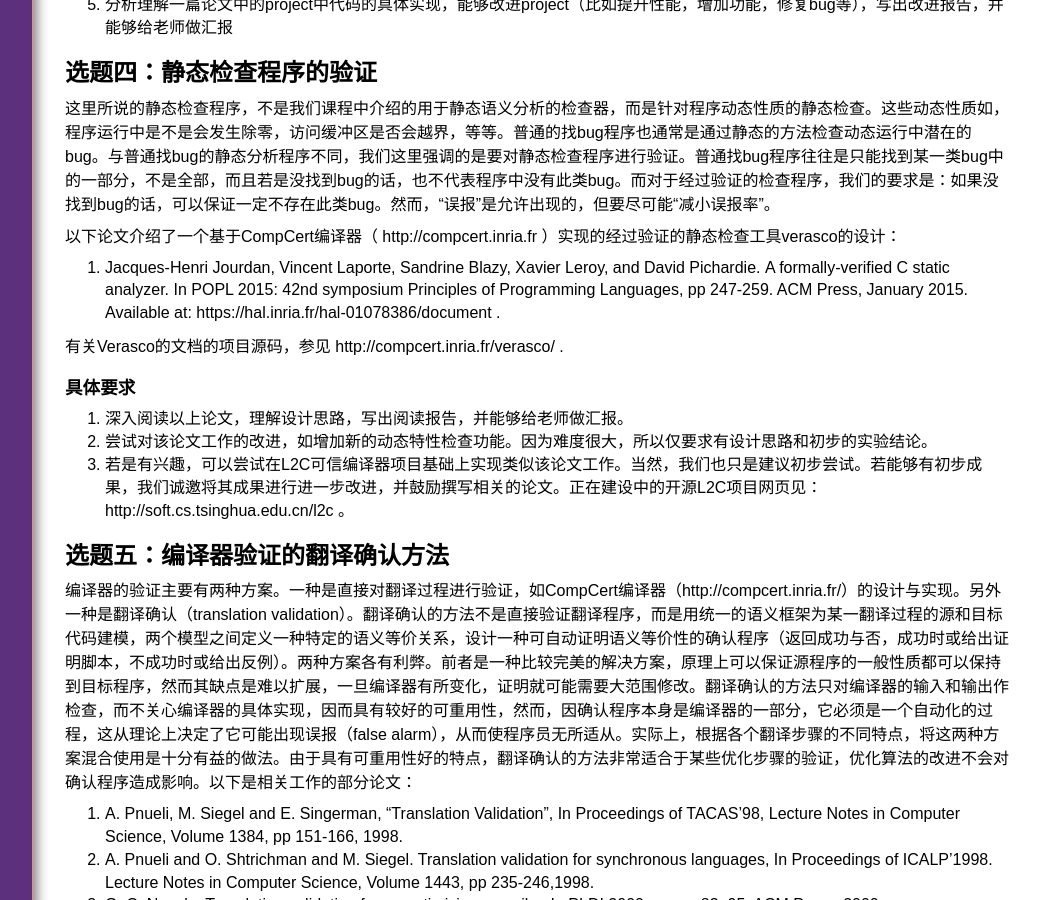
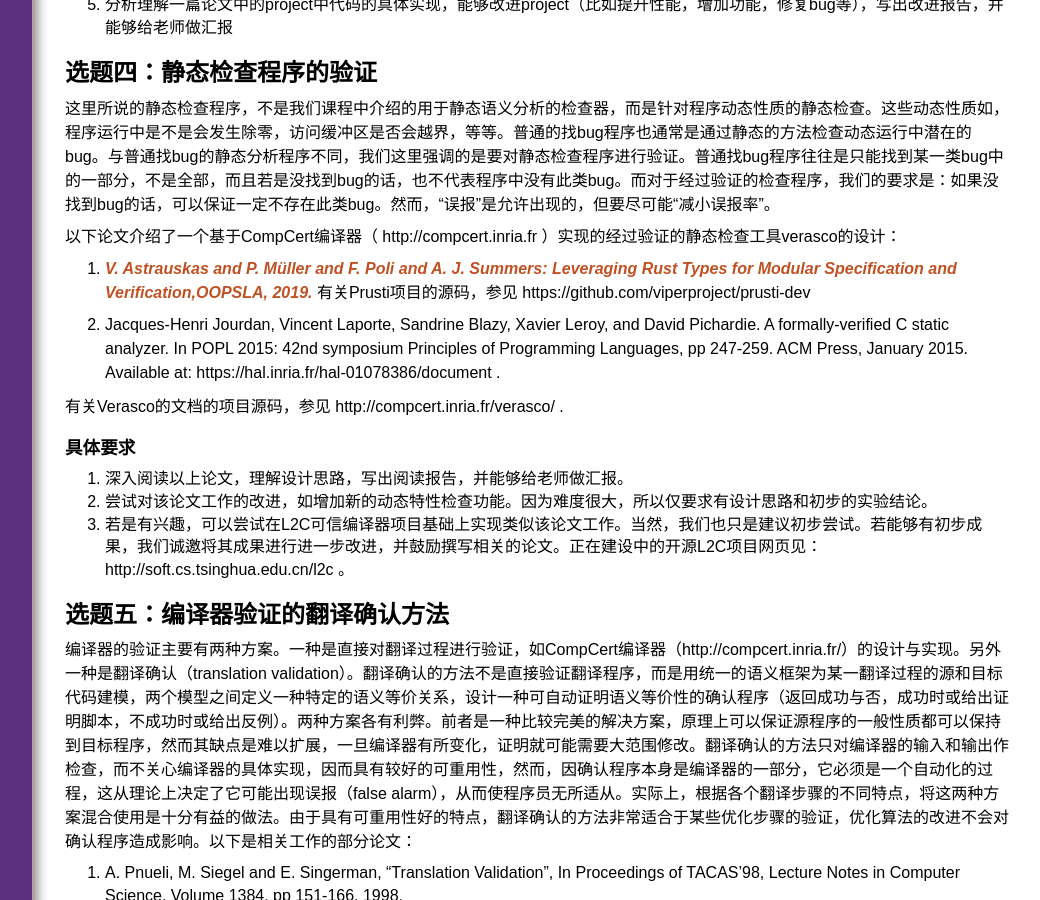
Before and after one commit to chyyuu/compiler_course_info, a Jekyll site: the page built from readinglist.md, in a window 1280 px wide and 900 px high, scrolled down 2241 px. Shown: the whole window, without its empty margins (234-1274 px from the left). Built offline with Jekyll 4.4.1, drawn with Linux system fonts in a browser that asks for light colours; nearby versions of some CDN libraries; our own code applies the rules of GitHub Pages for plain Markdown files.

Commit message:
Update readinglist.md

```diff
--- a/readinglist.md
+++ b/readinglist.md
@@ -6,9 +6,9 @@
 * [选题一 staitc-analysis-to-find-bugsrules](#选题一-staitc-analysis-to-find-bugsrules)
 * [选题二 language-improvement-for-securitysafety](#选题二-language-improvement-for-securitysafety)
 * [选题三 verification-for-system-correctness](#选题三-verification-for-system-correctness)
-* [选题四 静态检查程序的验证](#选题八静态检查程序的验证)
-* [选题五 编译器验证的翻译确认方法](#选题九编译器验证的翻译确认方法)
-* [选题六 移植CompCert编译器至alpha架构](#选题十移植CompCert编译器至alpha架构)
+* [选题四 静态检查程序的验证](#选题四静态检查程序的验证)
+* [选题五 编译器验证的翻译确认方法](#选题五编译器验证的翻译确认方法)
+* [选题六 移植CompCert编译器至alpha架构](#选题六移植CompCert编译器至alpha架构)
 
 **自选实验目录**
 
@@ -94,7 +94,10 @@
 这里所说的静态检查程序，不是我们课程中介绍的用于静态语义分析的检查器，而是针对程序动态性质的静态检查。这些动态性质如，程序运行中是不是会发生除零，访问缓冲区是否会越界，等等。普通的找bug程序也通常是通过静态的方法检查动态运行中潜在的bug。与普通找bug的静态分析程序不同，我们这里强调的是要对静态检查程序进行验证。普通找bug程序往往是只能找到某一类bug中的一部分，不是全部，而且若是没找到bug的话，也不代表程序中没有此类bug。而对于经过验证的检查程序，我们的要求是：如果没找到bug的话，可以保证一定不存在此类bug。然而，“误报”是允许出现的，但要尽可能“减小误报率”。
 
 以下论文介绍了一个基于CompCert编译器（ http://compcert.inria.fr ）实现的经过验证的静态检查工具verasco的设计：
-1. Jacques-Henri Jourdan, Vincent Laporte, Sandrine Blazy, Xavier Leroy, and David Pichardie. A formally-verified C static analyzer. In POPL 2015: 42nd symposium Principles of Programming Languages, pp 247-259. ACM Press, January 2015. Available at: https://hal.inria.fr/hal-01078386/document .
+1. [V. Astrauskas and P. Müller and F. Poli and A. J. Summers: Leveraging Rust Types for Modular Specification and Verification,OOPSLA, 2019.](http://pm.inf.ethz.ch/publications/getpdf.php?bibname=Own&id=AstrauskasMuellerPoliSummers19b.pdf)
+有关Prusti项目的源码，参见 https://github.com/viperproject/prusti-dev
+
+2. Jacques-Henri Jourdan, Vincent Laporte, Sandrine Blazy, Xavier Leroy, and David Pichardie. A formally-verified C static analyzer. In POPL 2015: 42nd symposium Principles of Programming Languages, pp 247-259. ACM Press, January 2015. Available at: https://hal.inria.fr/hal-01078386/document .
 
 有关Verasco的文档的项目源码，参见  http://compcert.inria.fr/verasco/ .
 
```
